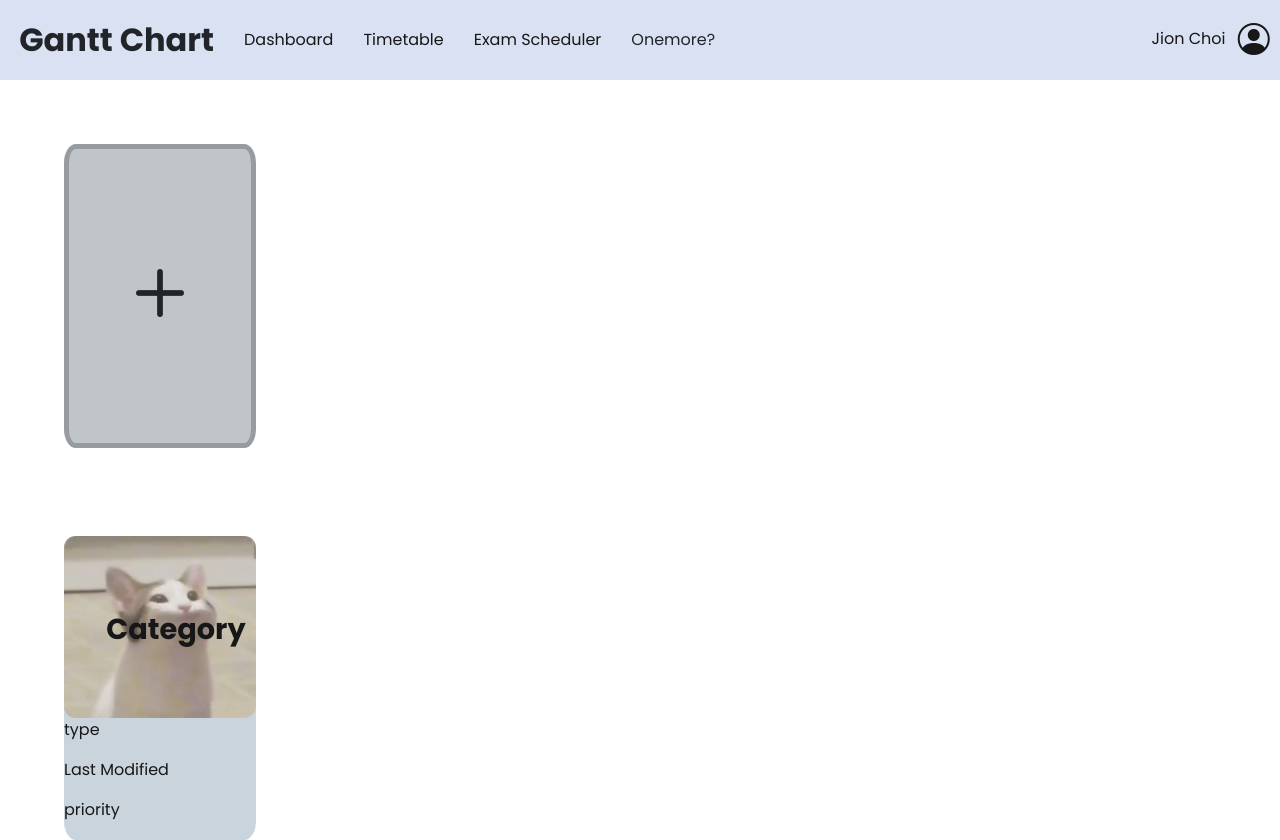
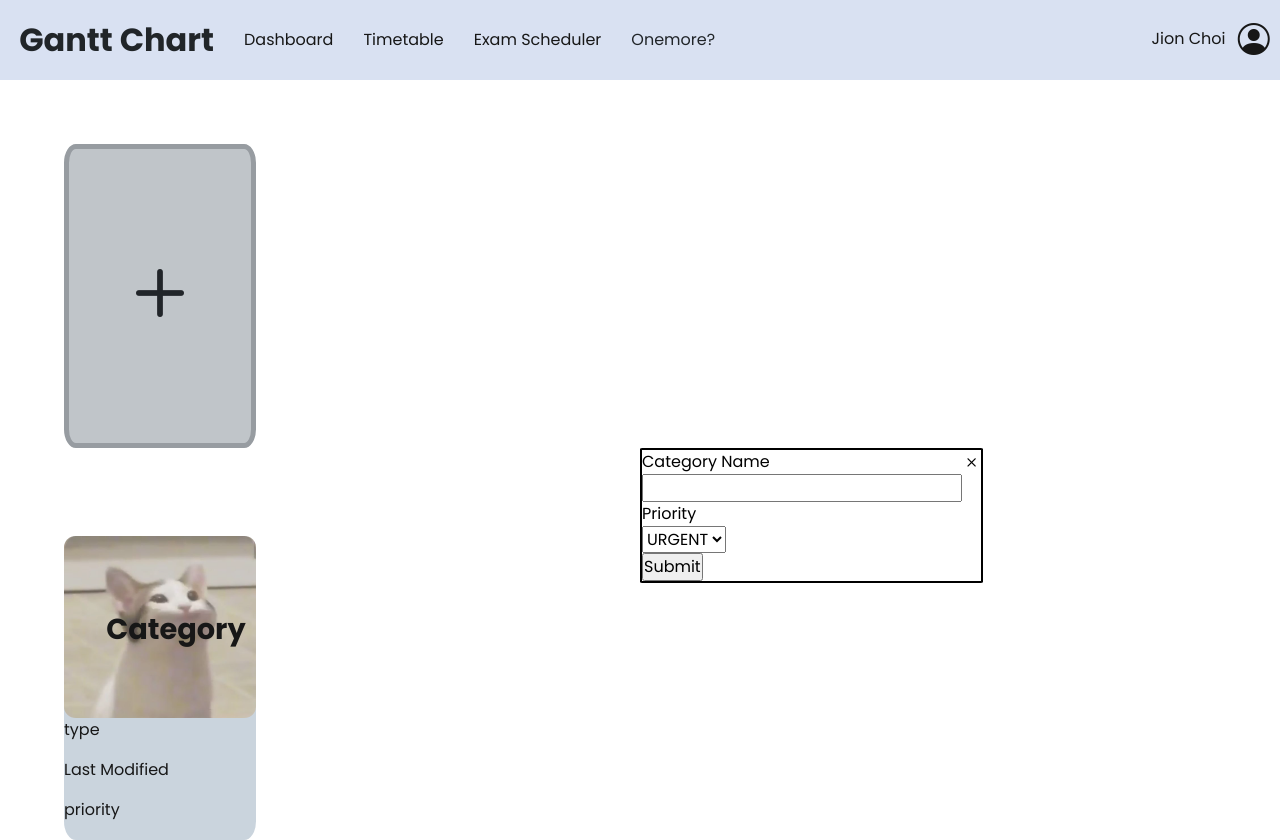
Before and after one commit to jionchoi/gantt_front_end, a React (Vite) app in the folder ganttChartTS/: page /dashboard in a window 1280 px wide. Built offline with nearby package versions, Linux system fonts and the light colour scheme.

Commit message:
dialog added

```diff
--- a/ganttChartTS/src/App.tsx
+++ b/ganttChartTS/src/App.tsx
@@ -107,7 +107,7 @@ function App() {
             <>
               <AddCategory />
               <Category categoryName={category} />
-            </>} /> {/* it shuold be category list and that ashould be tasklist*/}
+            </>} /> {/* it shuold be category list and that should be tasklist*/}
           <Route path='/categoryName' element={<TaskGrid task={task} />} />
         </Routes>
       </main>
--- a/ganttChartTS/src/components/AddCategory.tsx
+++ b/ganttChartTS/src/components/AddCategory.tsx
@@ -1,6 +1,6 @@
 import React from 'react'
 import { Link } from 'react-router-dom'
-import '../css/testC.css'
+import '../css/Category.css'
 //for tasks' details (schedule and due date, and more)
 const AddCategory = () => {
 
@@ -9,21 +9,39 @@ const AddCategory = () => {
     }
 
     function openModal(): void{
-        document.getElementsByClassName("add__task")[0].showModal();
+        let dialog: HTMLDialogElement = document.getElementById("dlg") as HTMLDialogElement;
+        dialog.showModal();
     }
 
     function closeModal(): void{
-
+        let dialog: HTMLDialogElement = document.getElementById("dlg") as HTMLDialogElement;
+        dialog.close();
+        console.log("clicked")
     }
 
     return (
         <>
-            <div className="add__container" onClick={() => openModal()}>
+            <div className="add__container"  onClick={() => openModal()}>
                 <i className="bi bi-plus icon-plus"></i>
             </div>
-            <dialog className="add__task">
+            <div className='dialog__container'>
+                <dialog id="dlg" className="add__task">
+                    <form>
+                        <label>Category Name </label> <br/>
+                        <input type="text" /> <br/>
+                        <label>Priority </label> <br/>
+                        <select id="priority" name="priority">
+                            <option value="URGENT">URGENT</option>
+                            <option value="HIGH">HIGH</option>
+                            <option value="MEDIUM">MEDIUM</option>
+                            <option value="LOW">LOW</option>
+                        </select> <br/>
+                        <input type="submit"/>
+                    </form>
+                    <i className="bi bi-x" id="exit" onClick={() => closeModal()}></i>
 
-            </dialog>
+                </dialog>
+            </div>
         </>
     )
 }
--- a/ganttChartTS/src/components/Category.tsx
+++ b/ganttChartTS/src/components/Category.tsx
@@ -1,6 +1,6 @@
 import React from 'react'
 import { Link } from 'react-router-dom'
-import '../css/testC.css'
+import '../css/Category.css'
 
 const Category: any = ({ categoryName }: { categoryName: any }) => {
     return (
--- /dev/null
+++ b/ganttChartTS/src/css/Category.css
@@ -0,0 +1,56 @@
+.category__container {
+    background-color: hsl(208, 22%, 83%);
+    margin-top: 4rem;
+    margin-left: 4rem;
+    position: relative;
+    min-width: 160px;
+    width: 15%;
+    height: 19rem;
+    border-radius: 6.2%;
+}
+
+img {
+    width: 100%;
+    height: 60%;
+    top: 0;
+    opacity: 0.7;
+    border-radius: inherit;
+}
+
+.category__title {
+    position: absolute;
+    top: 4.5rem;
+    margin-left: 22%;
+    font-size: 1.8rem;
+    font-weight: bold;
+}
+
+.add__container {
+    background-color: hsl(207, 8%, 77%);
+    border: 5px solid hsl(207, 5%, 61%);
+    margin-top: 4rem;
+    margin-left: 4rem;
+    min-width: 160px;
+    width: 15%;
+    height: 19rem;
+    border-radius: 6.2%;
+    display: flex;
+    align-items: center;
+    justify-content: center;
+}
+
+.add__container:hover{
+    background-color: hsl(220, 46%, 62%);
+    cursor: pointer;
+}
+.icon-plus {
+    font-size: 6rem;
+}
+
+/* Add container Dialog css */
+.add__task{
+    border: 2px solid black;
+    border-radius: 0.8%;
+    display: flex;
+    margin-left: 50%;
+}
--- a/ganttChartTS/src/css/testC.css
+++ /dev/null
@@ -1,49 +0,0 @@
-.category__container {
-    background-color: hsl(208, 22%, 83%);
-    margin-top: 4rem;
-    margin-left: 4rem;
-    position: relative;
-    min-width: 160px;
-    width: 15%;
-    height: 19rem;
-    border-radius: 6.2%;
-}
-
-img {
-    width: 100%;
-    height: 60%;
-    top: 0;
-    opacity: 0.7;
-    border-radius: inherit;
-}
-
-.category__title {
-    position: absolute;
-    top: 4.5rem;
-    margin-left: 22%;
-    font-size: 1.8rem;
-    font-weight: bold;
-}
-
-.add__container {
-    background-color: hsl(207, 8%, 77%);
-    border: 5px solid hsl(207, 5%, 61%);
-    margin-top: 4rem;
-    margin-left: 4rem;
-    min-width: 160px;
-    width: 15%;
-    height: 19rem;
-    border-radius: 6.2%;
-    display: flex;
-    align-items: center;
-    justify-content: center;
-}
-
-.add__container:hover{
-    background-color: hsl(220, 46%, 62%);
-    cursor: pointer;
-}
-.icon-plus {
-    font-size: 6rem;
-
-}
```
